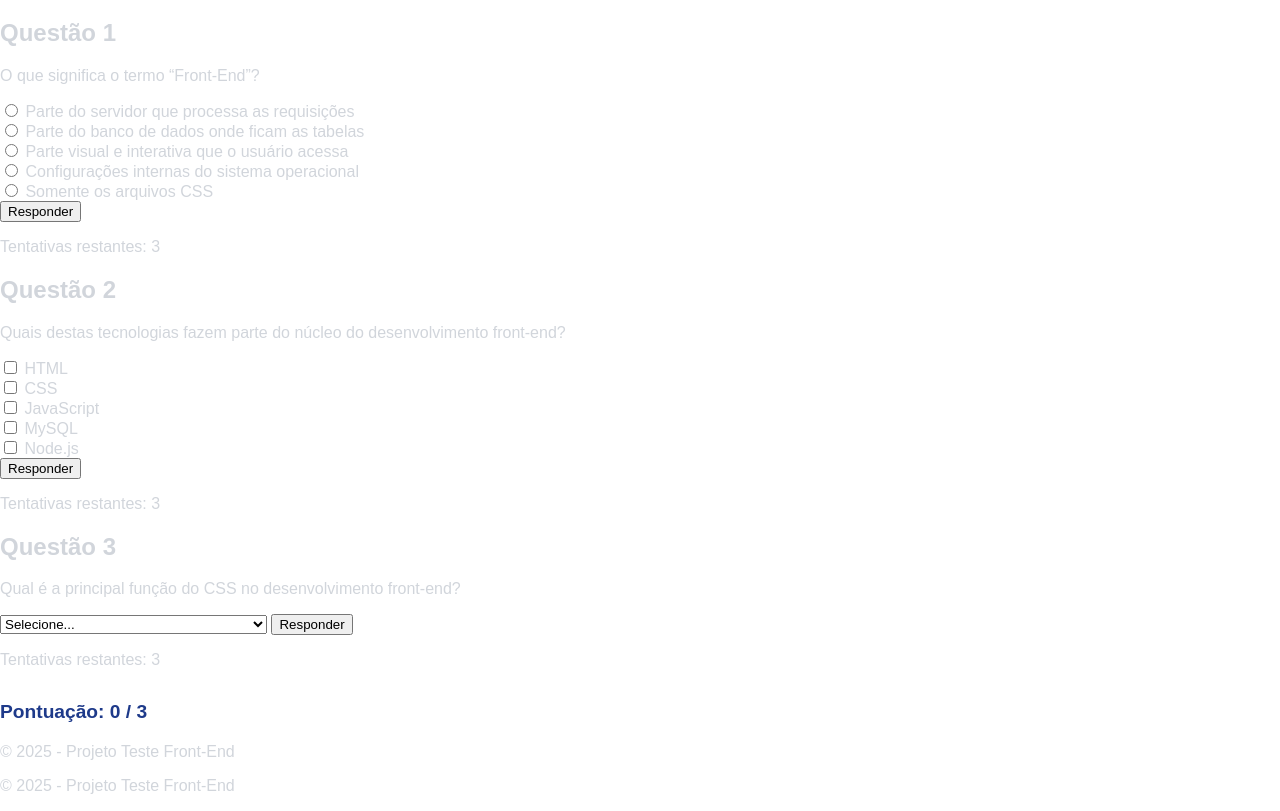
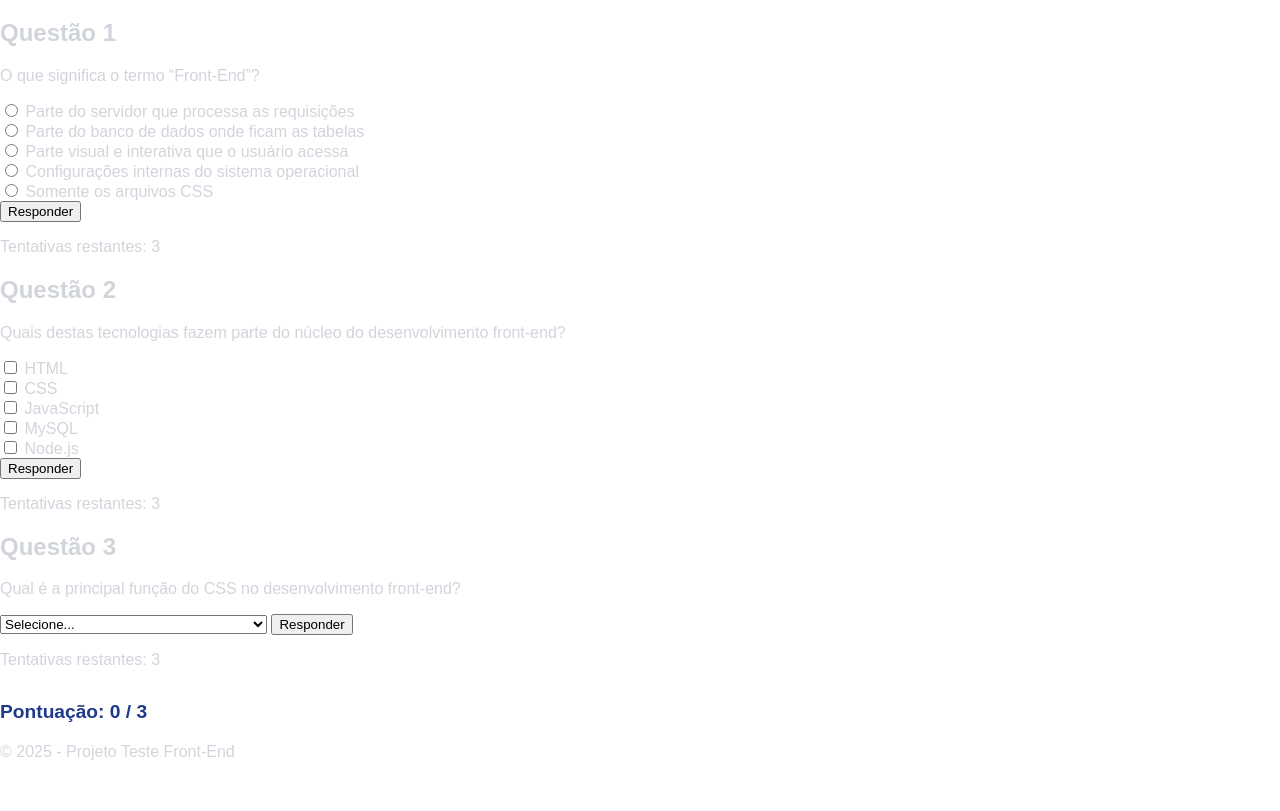
Before and after one commit to thalesrmacedo/SENAI_Projeto_Front, a plain HTML site: page exercicios.html in a window 1280 px wide. Shown: the part 143-954 px from the top of the page. After the commit the page ends 920 px from the top, so only its background shows below. Drawn offline with Linux system fonts and the light colour scheme.

Commit message:
Update exercicios.html

```diff
--- a/exercicios.html
+++ b/exercicios.html
@@ -75,9 +75,3 @@
   </footer>
 </body>
 </html>
-
-  <footer>
-    <p>© 2025 - Projeto Teste Front-End</p>
-  </footer>
-</body>
-</html>
```
